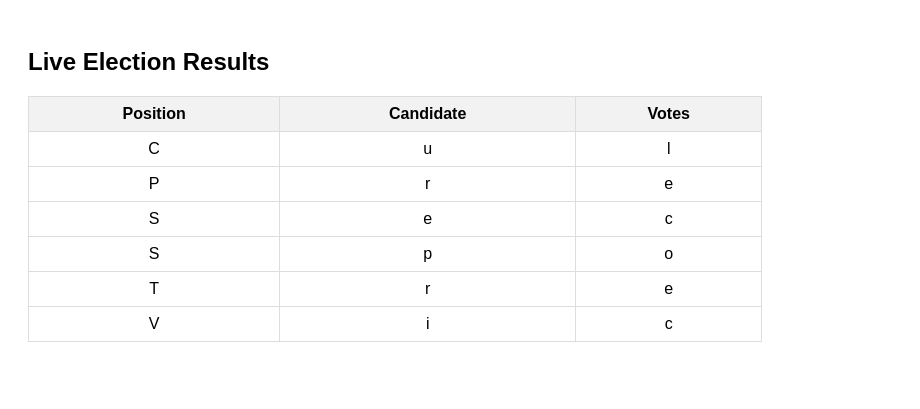
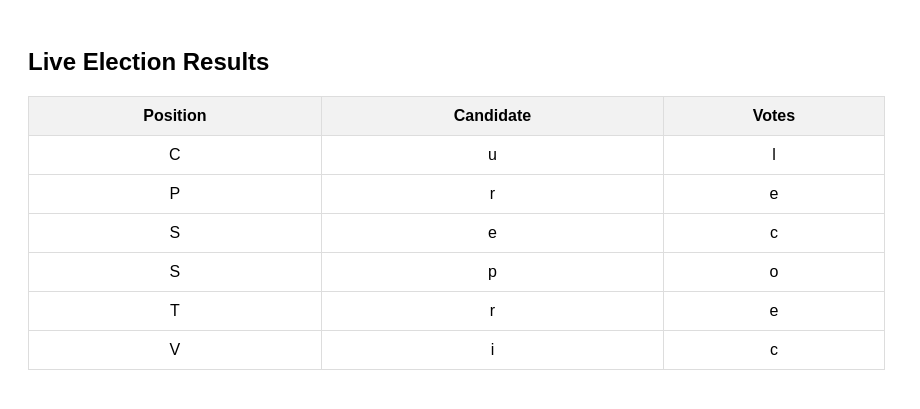
Before and after one commit to sajingeorgemathew/School-Election-Voting-App, a Flask app: page /results in a window 1280 px wide. Shown: the top 409 px of the page, without its empty margins (0-920 px from the left). Run offline with Flask 3, Linux system fonts and the light colour scheme; data comes from the database, SQL or seed files in the repository.

```diff
--- a/templates/results.html
+++ b/templates/results.html
@@ -4,8 +4,8 @@
     <title>Election Results</title>
     <style>
         body { font-family: Arial; padding: 20px; }
-        table { border-collapse: collapse; width: 60%; margin-top: 20px; }
-        th, td { border: 1px solid #ddd; padding: 8px; text-align: center; }
+        table { border-collapse: collapse; width: 70%; margin-top: 20px; }
+        th, td { border: 1px solid #ddd; padding: 10px; text-align: center; }
         th { background-color: #f2f2f2; }
     </style>
 </head>
```
